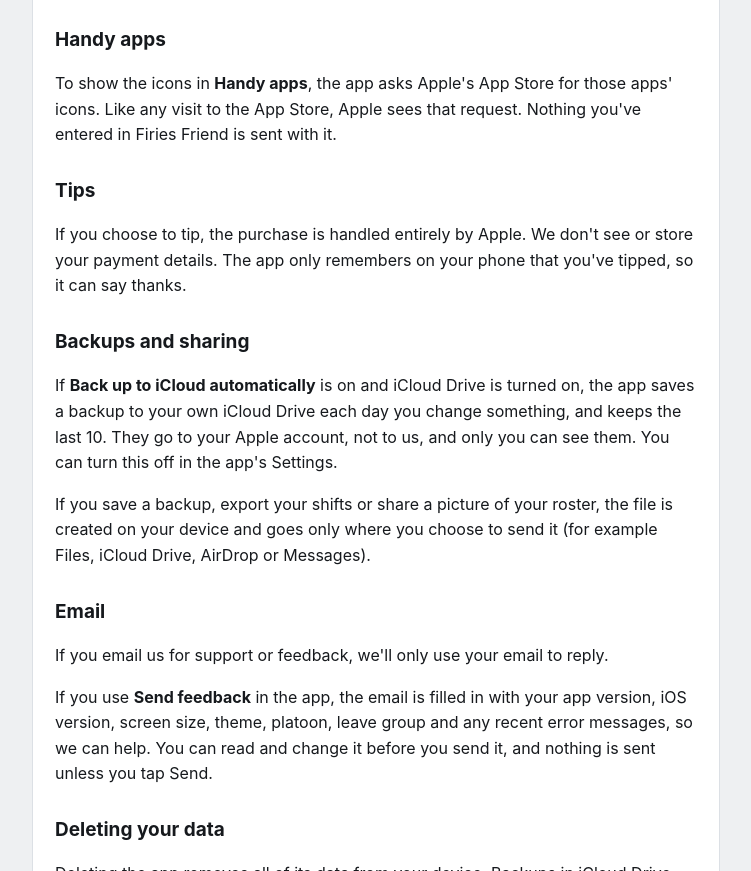
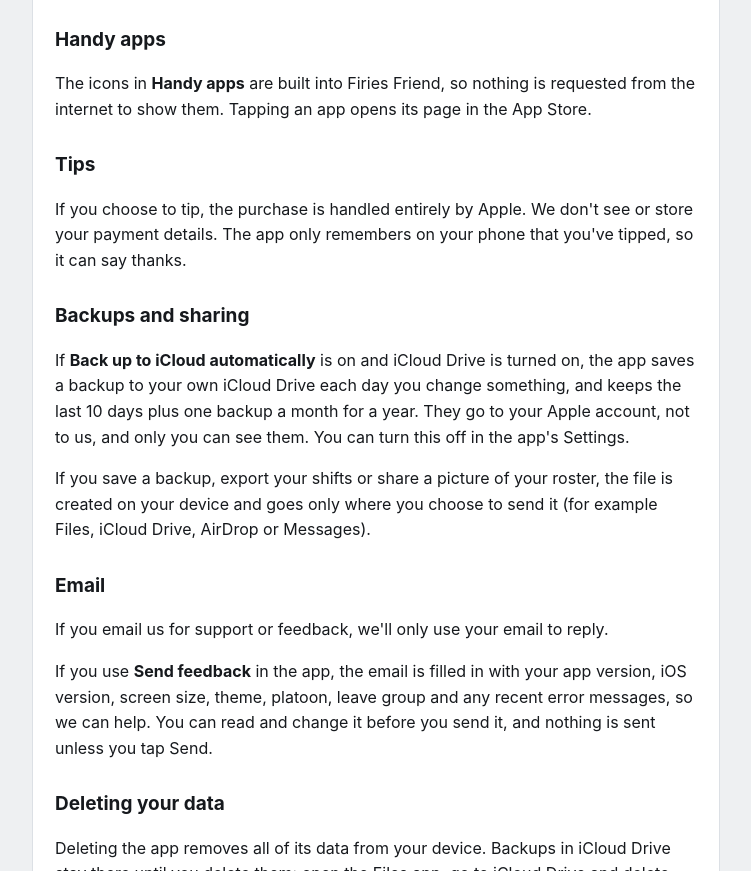
Before and after one commit to homzy11/firies-friend, a plain HTML site: page privacy.html in a window 1280 px wide. Shown: the part 1489-2360 px from the top of the page, without its empty margins (264-1015 px from the left). Drawn offline with Linux system fonts and the light colour scheme.

Commit message:
Add files via upload

```diff
--- a/privacy.html
+++ b/privacy.html
@@ -29,13 +29,13 @@
 <p>If you check a payslip (PDF or screenshot) or scan a recipe photo, it's read on your phone. Nothing is uploaded. The camera and Photos are only used when you choose to take or pick a picture, and saving a roster picture or recipe card to Photos only happens when you tap Save Image.</p>
 
 <h2>Handy apps</h2>
-<p>To show the icons in <b>Handy apps</b>, the app asks Apple's App Store for those apps' icons. Like any visit to the App Store, Apple sees that request. Nothing you've entered in Firies Friend is sent with it.</p>
+<p>The icons in <b>Handy apps</b> are built into Firies Friend, so nothing is requested from the internet to show them. Tapping an app opens its page in the App Store.</p>
 
 <h2>Tips</h2>
 <p>If you choose to tip, the purchase is handled entirely by Apple. We don't see or store your payment details. The app only remembers on your phone that you've tipped, so it can say thanks.</p>
 
 <h2>Backups and sharing</h2>
-<p>If <b>Back up to iCloud automatically</b> is on and iCloud Drive is turned on, the app saves a backup to your own iCloud Drive each day you change something, and keeps the last 10. They go to your Apple account, not to us, and only you can see them. You can turn this off in the app's Settings.</p>
+<p>If <b>Back up to iCloud automatically</b> is on and iCloud Drive is turned on, the app saves a backup to your own iCloud Drive each day you change something, and keeps the last 10 days plus one backup a month for a year. They go to your Apple account, not to us, and only you can see them. You can turn this off in the app's Settings.</p>
 <p>If you save a backup, export your shifts or share a picture of your roster, the file is created on your device and goes only where you choose to send it (for example Files, iCloud Drive, AirDrop or Messages).</p>
 
 <h2>Email</h2>
```
